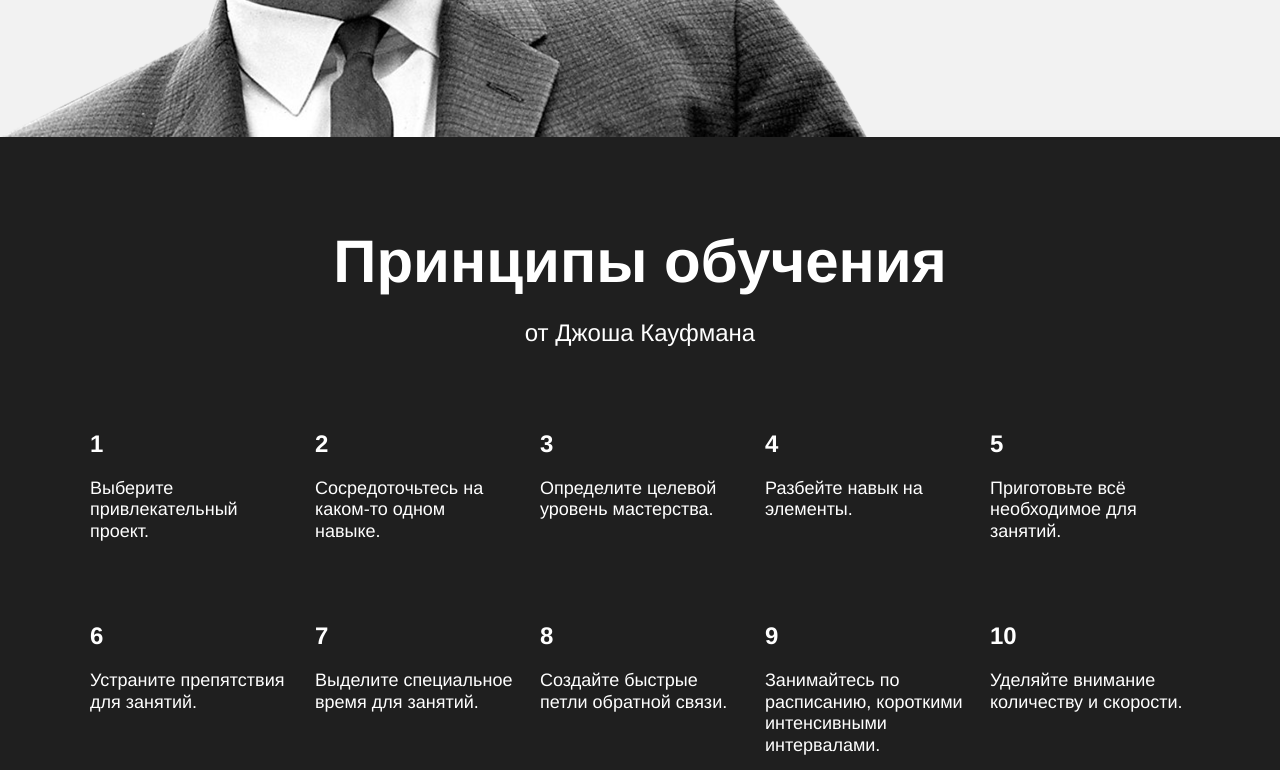
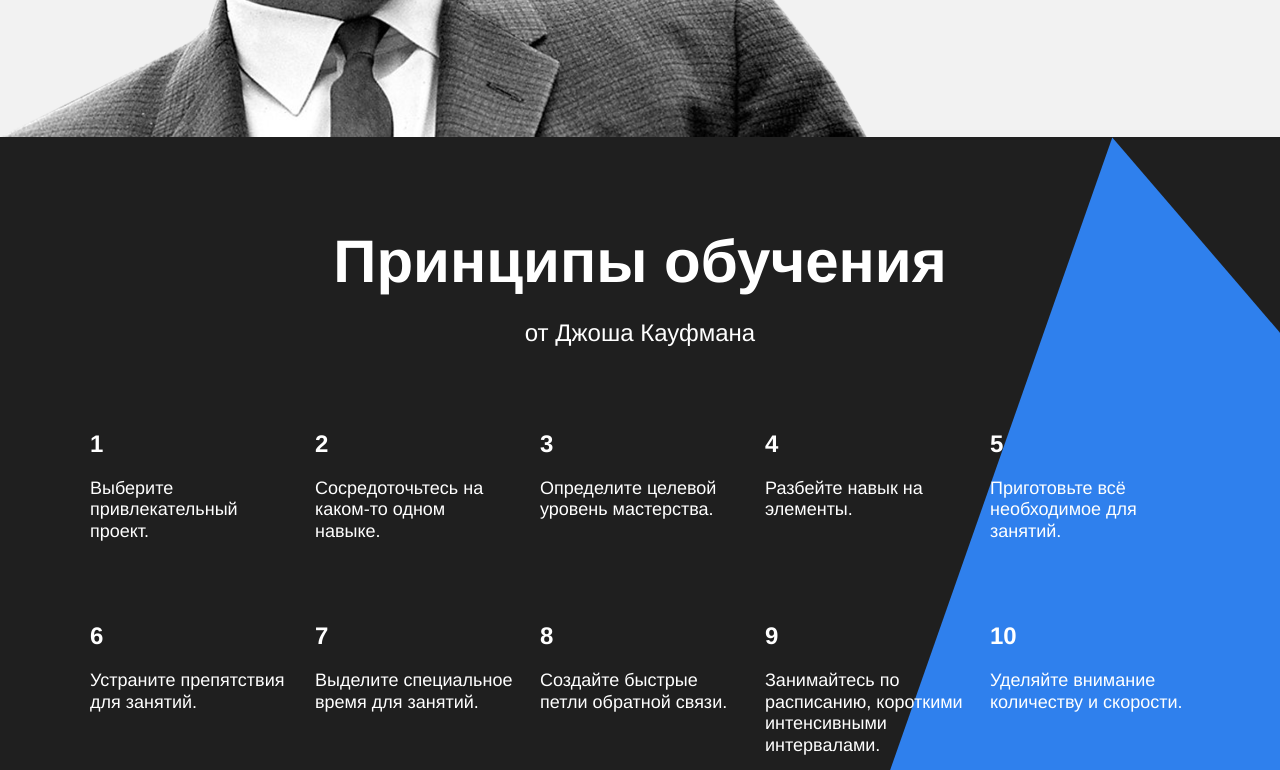
Before and after one commit to dashimiko/how-to-learn, a plain HTML site: page index.html in a window 1280 px wide. Shown: the part 2760-3530 px from the top of the page. Drawn offline with Linux system fonts and the light colour scheme.

Commit message:
исправила ошибку с картинкой в блоке treangle

```diff
--- a/styles/style.css
+++ b/styles/style.css
@@ -258,7 +258,7 @@
 .table__text_theme_dark {}
 
 .kaufman__triangle {
-  background-image: url("../../../projects/how-to-learn/images/kaufman-triangle.svg");
+  background-image: url("../images/kaufman-triangle.svg");
   position: absolute;
   right: -210px;
   top: 0;
```
